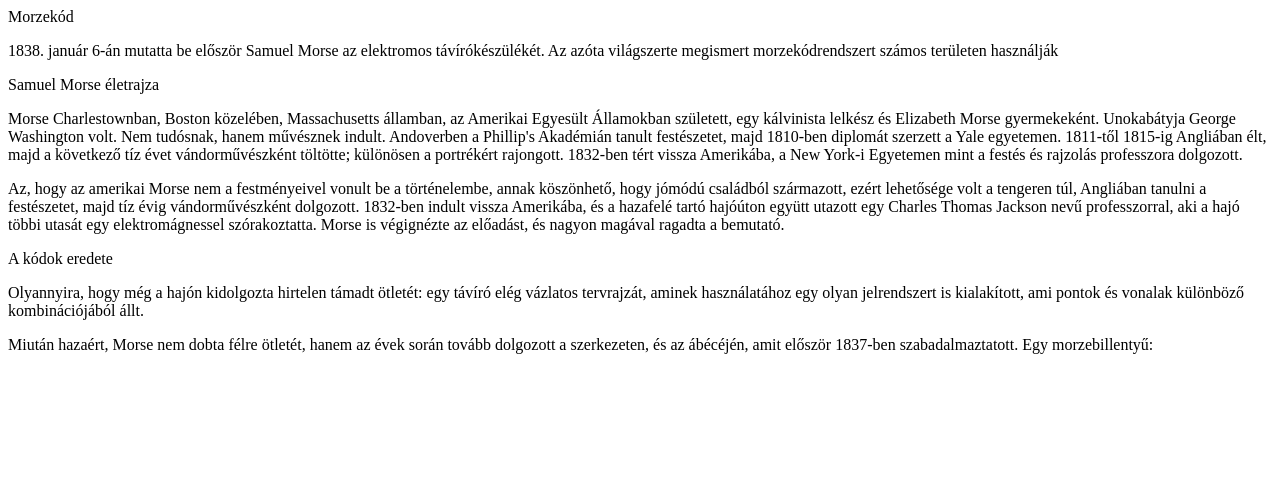
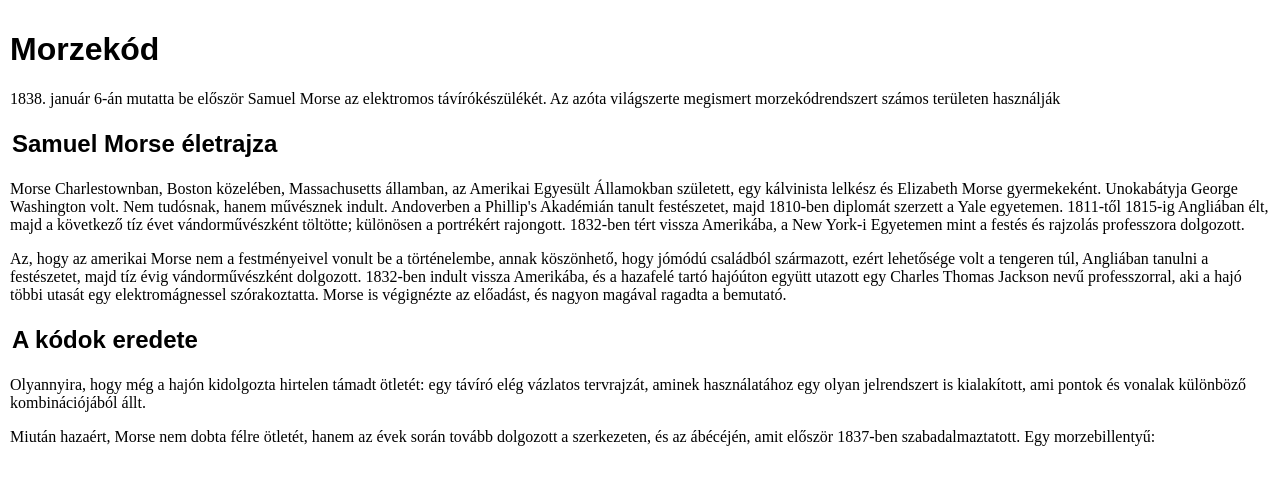
Before and after one commit to Dominikzsupos/MozesA1gombermilcsi, a plain HTML site: page morze/szoveg.html in a window 1280 px wide. Drawn offline with Linux system fonts and the light colour scheme.

Commit message:
Update szoveg.html
h1 h2 title link

```diff
--- a/morze/szoveg.html
+++ b/morze/szoveg.html
@@ -2,22 +2,23 @@
 <html lang="hu">
   <head>
     <meta charset="utf-8">
-    <title></title>
+    <title>Morzekód</title>
+	<link rel="stylesheet" href="stilus.css">
   </head>
   <body>
   <div id="tartalom">
-	Morzekód
+	<h1>Morzekód</h1>
 	<p>1838. január 6-án mutatta be először Samuel Morse az elektromos távírókészülékét. Az azóta világszerte megismert morzekódrendszert számos területen használják</p>
-	Samuel Morse életrajza
+	<h2>Samuel Morse életrajza</h2>
 	<p>
 	Morse Charlestownban, Boston közelében, Massachusetts államban, az Amerikai Egyesült Államokban született, egy kálvinista lelkész és Elizabeth Morse gyermekeként. Unokabátyja George Washington volt. Nem tudósnak, hanem művésznek indult. Andoverben a Phillip's Akadémián tanult festészetet, majd 1810-ben diplomát szerzett a Yale egyetemen. 1811-től 1815-ig Angliában élt, majd a következő tíz évet vándorművészként töltötte; különösen a portrékért rajongott. 1832-ben tért vissza Amerikába, a New York-i Egyetemen mint a festés és rajzolás professzora dolgozott.</p>
 	<p>Az, hogy az amerikai Morse nem a festményeivel vonult be a történelembe, annak köszönhető, hogy jómódú családból származott, ezért lehetősége volt a tengeren túl, Angliában tanulni a festészetet, majd tíz évig vándorművészként dolgozott. 1832-ben indult vissza Amerikába, és a hazafelé tartó hajóúton együtt utazott egy Charles Thomas Jackson nevű professzorral, aki a hajó többi utasát egy elektromágnessel szórakoztatta. Morse is végignézte az előadást, és nagyon magával ragadta a bemutató.</p>
-	A kódok eredete
+	<h2>A kódok eredete</h2>
 	<p>Olyannyira, hogy még a hajón kidolgozta hirtelen támadt ötletét: egy távíró elég vázlatos tervrajzát, aminek használatához egy olyan jelrendszert is kialakított, ami pontok és vonalak különböző kombinációjából állt.</p>
 	<p>Miután hazaért, Morse nem dobta félre ötletét, hanem az évek során tovább dolgozott a szerkezeten, és az ábécéjén, amit először 1837-ben szabadalmaztatott. Egy morzebillentyű:
 	</p>
 	<!--
-	A morzejelek
+	<h2>A morzejelek</h2>
 	<p>A különböző betűket pontok és vonalkák kombinációjával jelölte. Ha ránézünk az ábécére, elsőre talán úgy tűnhet, hasraütésszerűen rendelte a különböző kombinációkat a betűkhöz, de valójában nagyon is praktikus elvet követve találta ki, hogy melyik betűhöz mennyi vonalka és pont tartozzon.</p>
 	<p>Megfigyelte ugyanis, hogy az angol nyelvben legtöbbet használt betű az E, így ennek lett a jele az egy pont. A második leggyakoribb a T, így az lett az egy vonalka, és minél ritkábban használt betű következett, annál hosszabb kódot kapott.</p>
 	<table>
```
